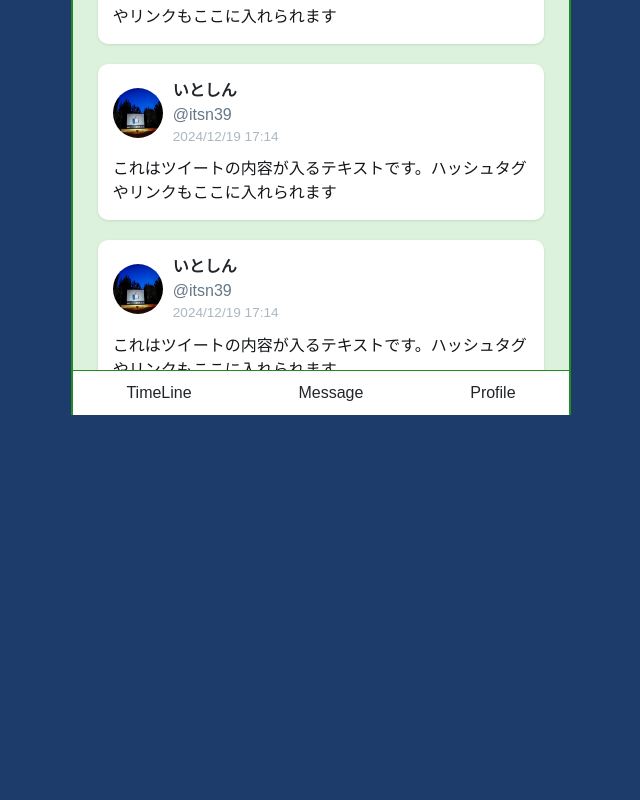
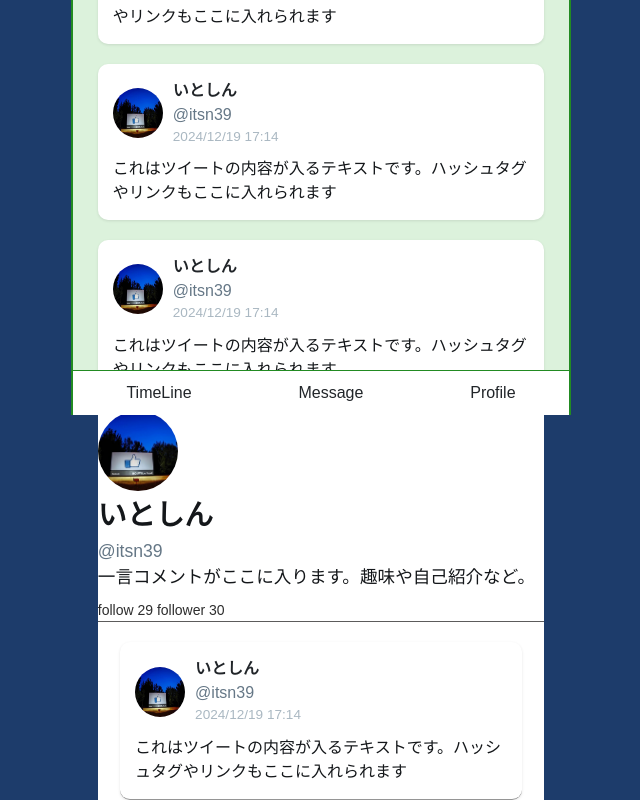
Before and after one commit to Itoshinn2003/chatTranslation, a Vue app: page /home/timeline in a window 1280 px wide. Shown: the part 385-1185 px from the top of the page, without its empty margins (319-959 px from the left). Before the commit the page ends 800 px from the top, so only its background shows below. Built offline with nearby package versions, Linux system fonts and the light colour scheme; the HTML template or start-up script is replaced by a standard one.

Commit message:
相手プロフィール画面作成

```diff
--- a/app/javascript/src/components/opponentProfile.vue
+++ b/app/javascript/src/components/opponentProfile.vue
@@ -1,3 +1,42 @@
 <template>
+        <div class="opponent-profile">
+            <div class="opponent-profile-header">
+                <img src="@/images/facebook.jpeg" alt="プロフィール画像" class="profile-image">
+                <div class="profile-info">
+                    <h3 class="profile-name">いとしん</h3>
+                    <span class="profile-id">@itsn39</span>
+                    <p class="profile-bio">一言コメントがここに入ります。趣味や自己紹介など。</p>
+                    <p class="follow-number">follow 29 follower 30</p>
+                </div>
+            </div>
+            <div class="opponent-profile-tweet-box">
+                <div class="tweet">
+                    <div class="tweet-header">
+                        <img src="@/images/facebook.jpeg" alt="プロフィール画像" class="profile-img">
+                        <div class="user-info">
+                            <span class="username">いとしん</span>
+                            <span class="handle">@itsn39</span>
+                            <span class="timestamp">2024/12/19 17:14</span>
+                        </div>
+                    </div>
+                    <div class="tweet-body">
+                         <p class="tweet-text">これはツイートの内容が入るテキストです。ハッシュタグやリンクもここに入れられます</p>
+                    </div>
+                </div>
+            </div>
+        </div>
+</template>
 
-</template>
+<style scoped>
+.opponent-profile {
+    width:90%;
+    margin:0 auto;
+    background-color:white;
+}
+.opponent-profile-header {
+    border-bottom: 1px solid rgb(92, 91, 91);
+}
+.tweet {
+    border-bottom: 1px solid rgb(149, 149, 149);
+}
+</style>
--- a/app/javascript/src/views/Home/Timeline.vue
+++ b/app/javascript/src/views/Home/Timeline.vue
@@ -4,6 +4,7 @@ import { useRouter } from 'vue-router';
 import Timeline from '@/components/HomeTimeline.vue';
 import Message from '@/components/HomeMessage.vue';
 import Profile from '@/components/HomeProfile.vue';
+import opponentProfile from '@/components/opponentProfile.vue';
 
 let currentTab = ref(Timeline);
 let router = useRouter();
@@ -110,6 +111,9 @@ function tabChange(tabName: string) {
             <li @click="tabChange('Profile')">Profile</li>
         </ul>
     </div>
+
+
+    <opponentProfile></opponentProfile>
     </div>
 </template>
 
```
